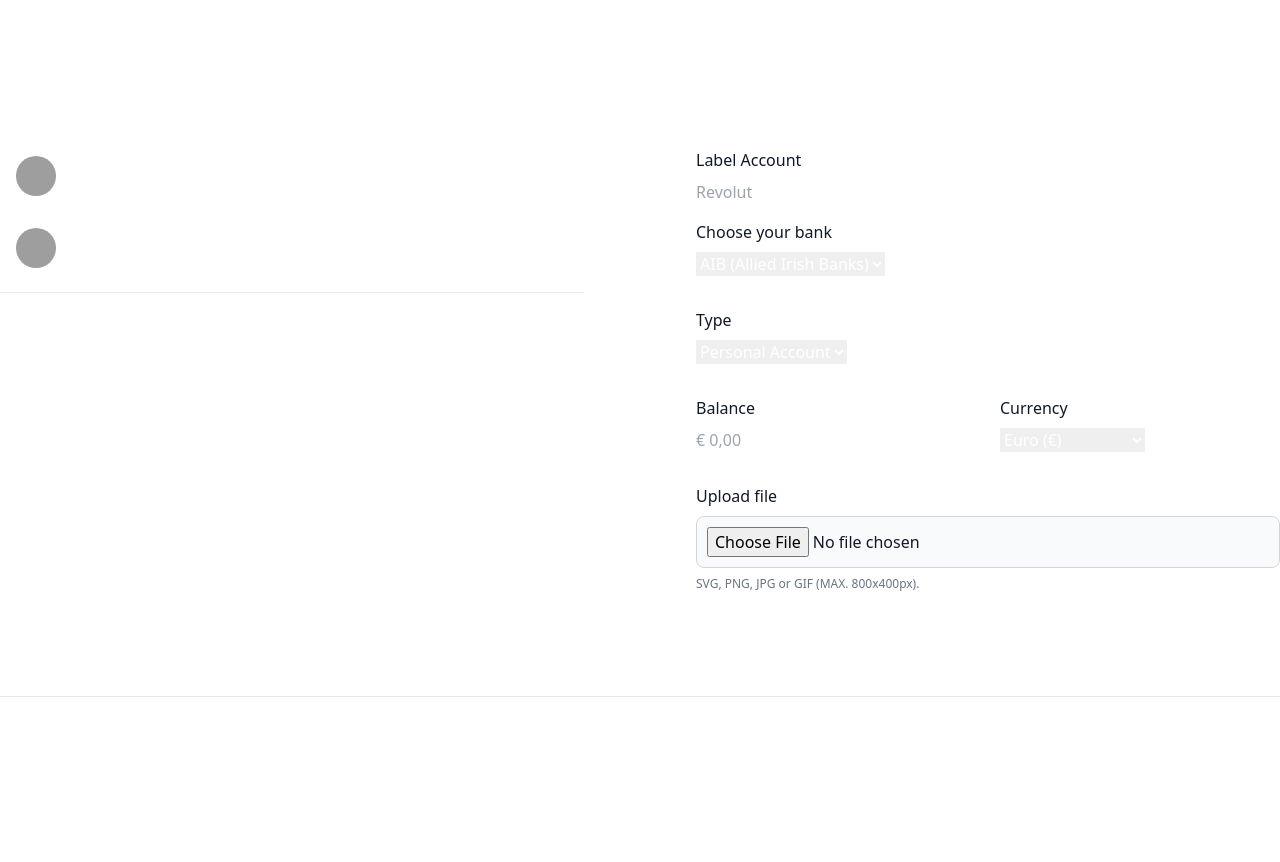
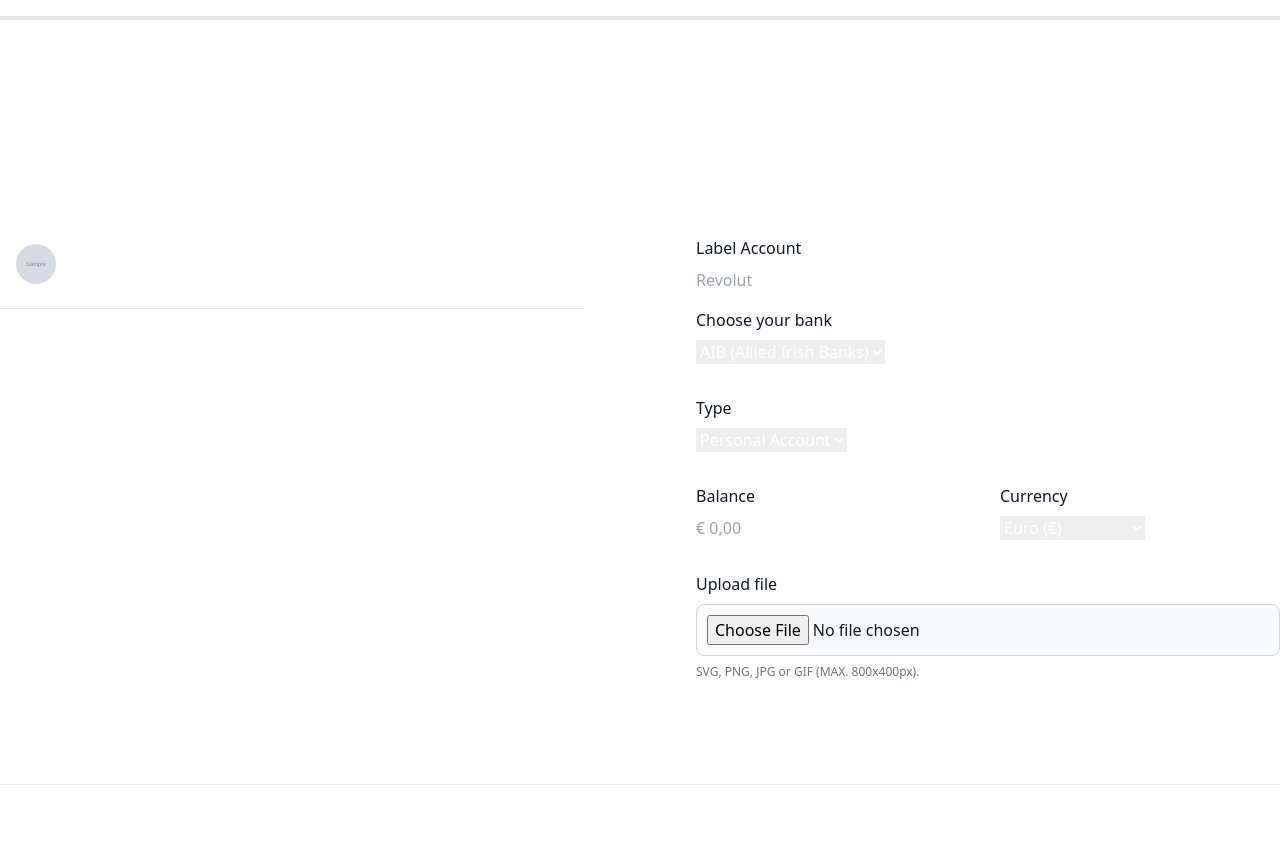
Before and after one commit to emidiovaleretto/my-budget-buddy, a Django app: page /accounts/manage/ in a window 1280 px wide. Shown: the part 64-926 px from the top of the page. Run offline with Django 5.2, Linux system fonts and the light colour scheme; tables that the repository leaves empty hold one stand-in row (values such as "Sample post"); grey boxes marked "Sample" are stand-in pictures; one stand-in notice (Sample message) is shown; some libraries are stand-ins or nearby versions; grey boxes are pictures that could not be loaded.

Commit message:
chore: loop the accounts and display them in the template

```diff
--- a/accounts/templates/accounts/manage.html
+++ b/accounts/templates/accounts/manage.html
@@ -4,49 +4,52 @@
 
 {% block 'body' %}
 
+{% if messages %}
+
+    {% for message in messages %}
+        {% include 'partials/alert.html' %}
+    {% endfor %}
+
+{% endif %}
+
 <div class="grid grid-cols-2 gap-28 pb-12">
 
     <div class="mt-24">
         <h3 class="text-3xl mb-4">Your Accounts</h3>
         <div class="space-y-4">
+
+            {% if accounts %}
+
+                {% for account in accounts %}
                 <div class="flex items-center bg-light-gray py-2 px-4 rounded-md">
                     <img class="rounded-full object-fill w-10 h-10 mr-3"
-                    src="https://imgs.search.brave.com/HWDrnKDbjP2E46tMAQMzvlnQZKRMpP5Fpp1scTAzMMo/rs:fit:860:0:0:0/g:ce/aHR0cHM6Ly9zZWVr/bG9nby5jb20vaW1h/Z2VzL0EvYWliLWFs/bGllZC1pcmlzaC1i/YW5rcy1sb2dvLUVD/RDQxRUJDMDUtc2Vl/a2xvZ28uY29tLnBu/Zw"
-                    alt="">
-                <h4 class="flex-1 text-base font-thin">AIB Bank</h4>
-                <p class="text-base font-thin mr-8">€ 800,00</p>
+                        src="{{ account.logo.url }}"
+                        alt="{{ account.label }} Logo">
+                    <h4 class="flex-1 text-base font-thin">{{ account.label }}</h4>
+                    <p class="text-base font-thin mr-8">€ {{ account.balance }}</p>
                     <button type="button" class="btn-danger">
                         <i class="w-4 h-4 text-lg font-bold fa-solid fa-xmark"></i>
                         <span class="sr-only">X icon to remove the account</span>
                     </button>
                 </div>
+                {% endfor %}
 
-            <div class="flex items-center bg-light-gray py-2 px-4 rounded-md">
-                <img class="rounded-full object-fill w-10 h-10 mr-3"
-                    src="https://www.bankofireland.com/app/uploads/assets/BoI_STACKED_LOGO_POS_RGB.jpg"
-                    alt="">
-                <h4 class="flex-1 text-base font-thin">Bank of Ireland</h4>
-                <p class="text-base font-thin mr-8">€ 2300,00</p>
-                <button type="button" class="btn-danger">
-                    <i class="w-4 h-4 text-lg font-bold fa-solid fa-xmark"></i>
-                    <span class="sr-only">X icon to remove the account</span>
-                </button>
-            </div>
+            {% endif %}
         </div>
         <hr class="h-px my-4 bg-gray-200 border-0 dark:bg-gray-700">
         <div class="flex justify-between items-center">
             <h4 class="text-lg font-thin">Total</h4>
-            <p class="text-lg font-thin">€ 3100,00</p>
+            <p class="text-lg font-thin">€ {{ total }}</p>
         </div>
     </div>
 
     <div class="mt-24">
         <h3 class="text-3xl mb-4">Add New Account</h3>
-        <form action="" method="POST">{% csrf_token %}
+        <form action="{% url 'add_account' %}" method="POST" enctype='multipart/form-data'>{% csrf_token %}
             <div class="space-y-4">
                 <div>
                     <label for="label_account" class="block mb-2 text-base font-medium text-gray-900 dark:text-white">Label Account</label>
-                    <input type="text" id="label_account" class="input-field" placeholder="Revolut" required />
+                    <input type="text" id="label_account" name="label_account" class="input-field" placeholder="Revolut" required />
                 </div>
                 <div>
                     <label for="bank" class="block mb-2 text-base font-medium text-gray-900 dark:text-white">Choose your bank</label>
@@ -88,8 +91,8 @@
                     </div>
                 </div>
                 <div>
-                    <label class="block mb-2 text-base font-medium text-gray-900 dark:text-white" for="file_input">Upload file</label>
-                    <input class="block w-full text-base p-2.5 text-gray-900 border border-gray-300 rounded-lg cursor-pointer bg-gray-50 dark:text-gray-400 focus:outline-none dark:bg-light-gray dark:border-gray-600 dark:placeholder-gray-400" id="file_input" type="file">
+                    <label class="block mb-2 text-base font-medium text-gray-900 dark:text-white" for="logo">Upload file</label>
+                    <input class="block w-full text-base p-2.5 text-gray-900 border border-gray-300 rounded-lg cursor-pointer bg-gray-50 dark:text-gray-400 focus:outline-none dark:bg-light-gray dark:border-gray-600 dark:placeholder-gray-400" id="logo" name="bank_logo" type="file">
                     <p class="mt-2 text-xs text-gray-500 dark:text-gray-400">SVG, PNG, JPG or GIF (MAX. 800x400px).</p>
                 </div>
                 <button type="submit" class="btn-primary">Add Account</button>
```
Lines whose indentation alone changed are shown as unchanged.
